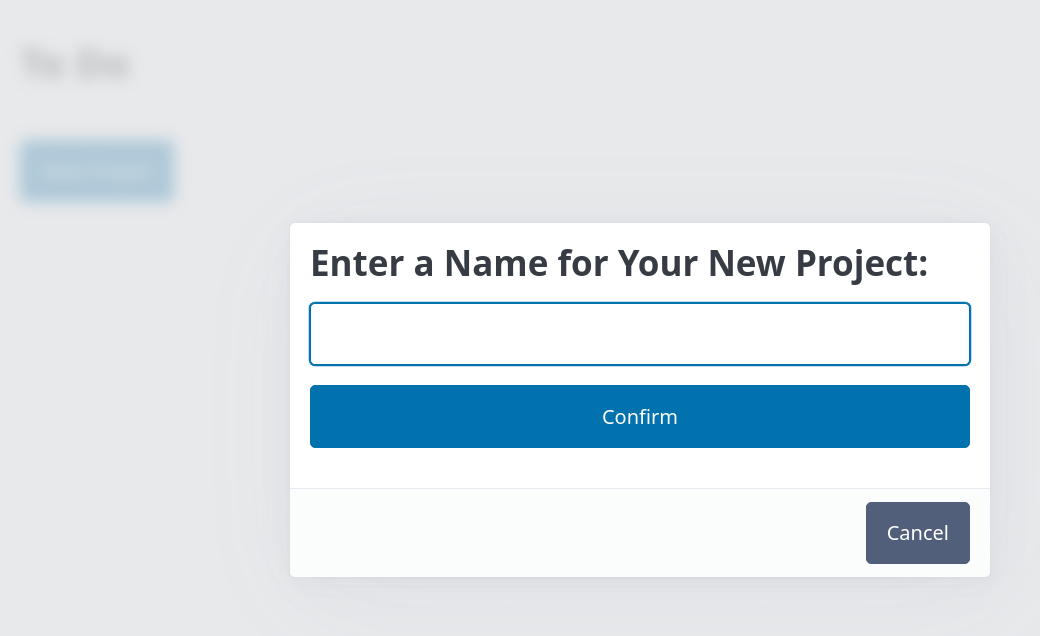
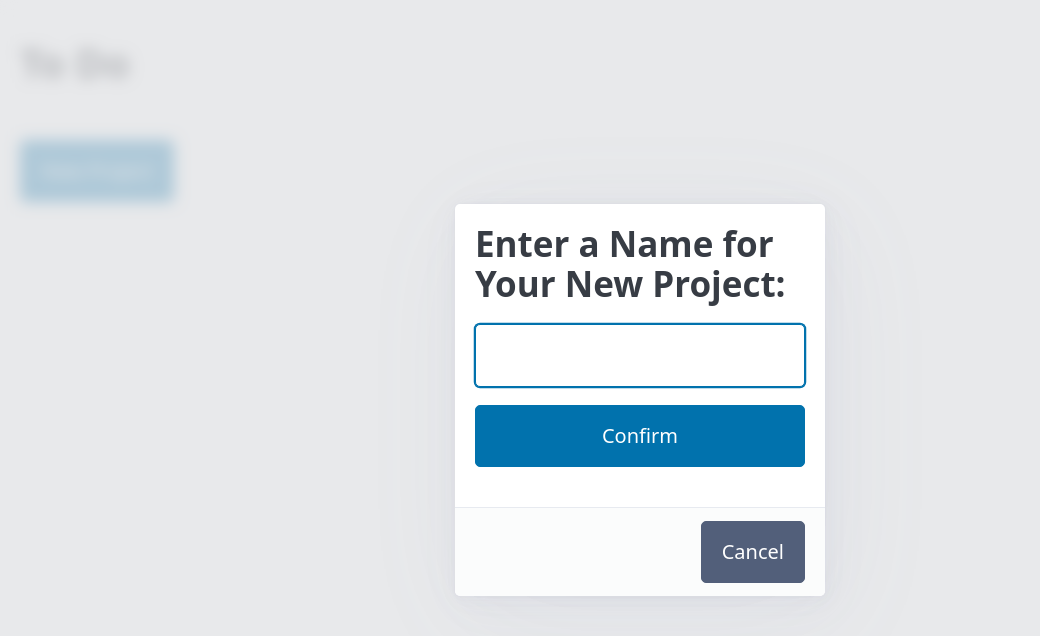
Before and after one commit to ScottGrieveWeb/to-do, a website built with webpack: page src/template.html in a window 1280 px wide. Both pictures are taken after a click on the button "New Project". Shown: the whole page, without its empty margins (0-1040 px from the left). Built offline with nearby package versions, Linux system fonts and the light colour scheme.

Commit message:
Added styling to project title counter

```diff
--- a/src/styles/style.css
+++ b/src/styles/style.css
@@ -57,3 +57,19 @@ header {
 .completed-todo-title {
     text-decoration: line-through;
 }
+
+#newProjectDialog > article {
+    max-width: 370px;
+}
+
+#projectForm {
+    display: flex;
+    flex-direction: column;
+    gap: 15px;
+}
+#projectTitle {
+    margin-bottom: 3px;
+}
+#counter {
+    color: gray;
+}
--- a/src/template.html
+++ b/src/template.html
@@ -39,8 +39,10 @@
         <article>
             <h2>Enter a Name for Your New Project:</h2>
             <form id="projectForm" method="dialog">
-                <input type="text" id="projectTitle" name="projectTitle" maxlength="50" required>
-                <span id="counter"></span>
+                <div>
+                    <input type="text" id="projectTitle" name="projectTitle" maxlength="50" required>
+                    <span id="counter"></span>
+                </div>
                 <input id="confirm-project" type="submit" value="Confirm"></button>
             </form>
             <footer>
```
